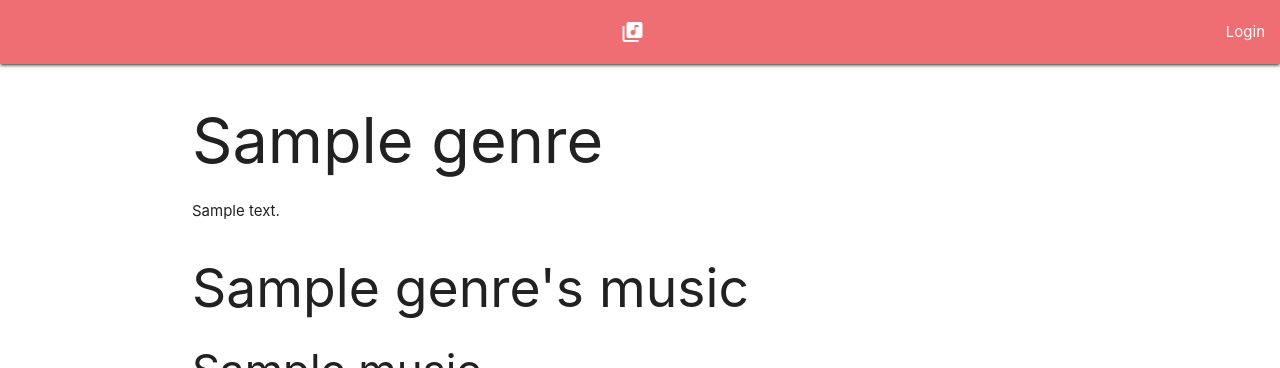
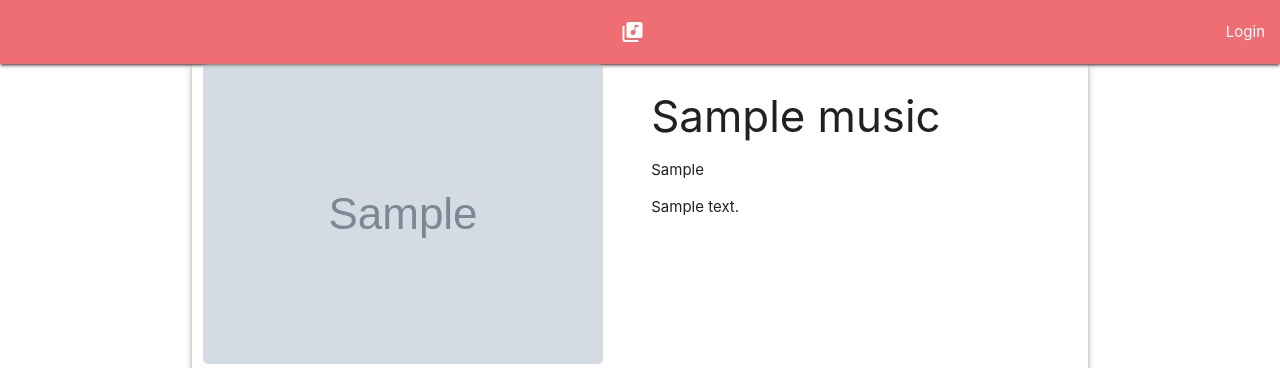
Before and after one commit to Adetec/best-instrumental-music, a Flask app: page /genre/1/music/1 in a window 1280 px wide. Shown: the top 368 px of the page. Run offline with Flask 2, Linux system fonts and the light colour scheme; tables that the repository leaves empty hold one stand-in row (values such as "Sample post"); grey boxes marked "Sample" are stand-in pictures.

Commit message:
style: Make some style for music page

```diff
--- a/static/css/style.css
+++ b/static/css/style.css
@@ -0,0 +1,3 @@
+.radius {
+    border-radius: 5px;
+}
--- a/templates/base.html
+++ b/templates/base.html
@@ -13,6 +13,8 @@
 
     <script src="//code.jquery.com/jquery.min.js"></script>
     <script src="https://cdnjs.cloudflare.com/ajax/libs/materialize/1.0.0/js/materialize.min.js"></script>
+    <!-- Load static files -->
+    <link href="{{ url_for('static', filename='css/style.css') }}" rel="stylesheet">
 </head>
 <body>
     <header>
--- a/templates/music.html
+++ b/templates/music.html
@@ -3,17 +3,22 @@
 {% block main %}
     <div>
         {% if genre.id == music.genre_id %}
-        <h1>{{ genre.name }}</h1>
-        <p>{{ genre.description }}</p>
-        <h2> {{ genre.name }}'s music</h2>
-            <section>
+        <!-- <h2> {{ genre.name }}'s music</h2> -->
+            <section class="row z-depth-2">
+                <div class="col s12 m6 ">
+                    <img class="radius responsive-img" src="{{ music.image }}" alt="{{ music.title }}">
+                </div>
+                <figcaption class="col s12 m6">
                     <h3>{{ music.title }}</h3>
                     <p>{{ music.artist }}</p>
-                <img class="responsive-img" src="{{ music.image }}" alt="{{ music.title }}">
+                    <p>{{ music.description }}</p>
+                </figcaption>
+                <div class="col s12 m12">
                     <div class="video-container">
                         <iframe width="420" height="315"
                             src="https://www.youtube.com/embed/{{ music.video }}">
                         </iframe>
+                    </div>
                 </div>
             </section>
         {% else %}
```
Lines whose indentation alone changed are shown as unchanged.
